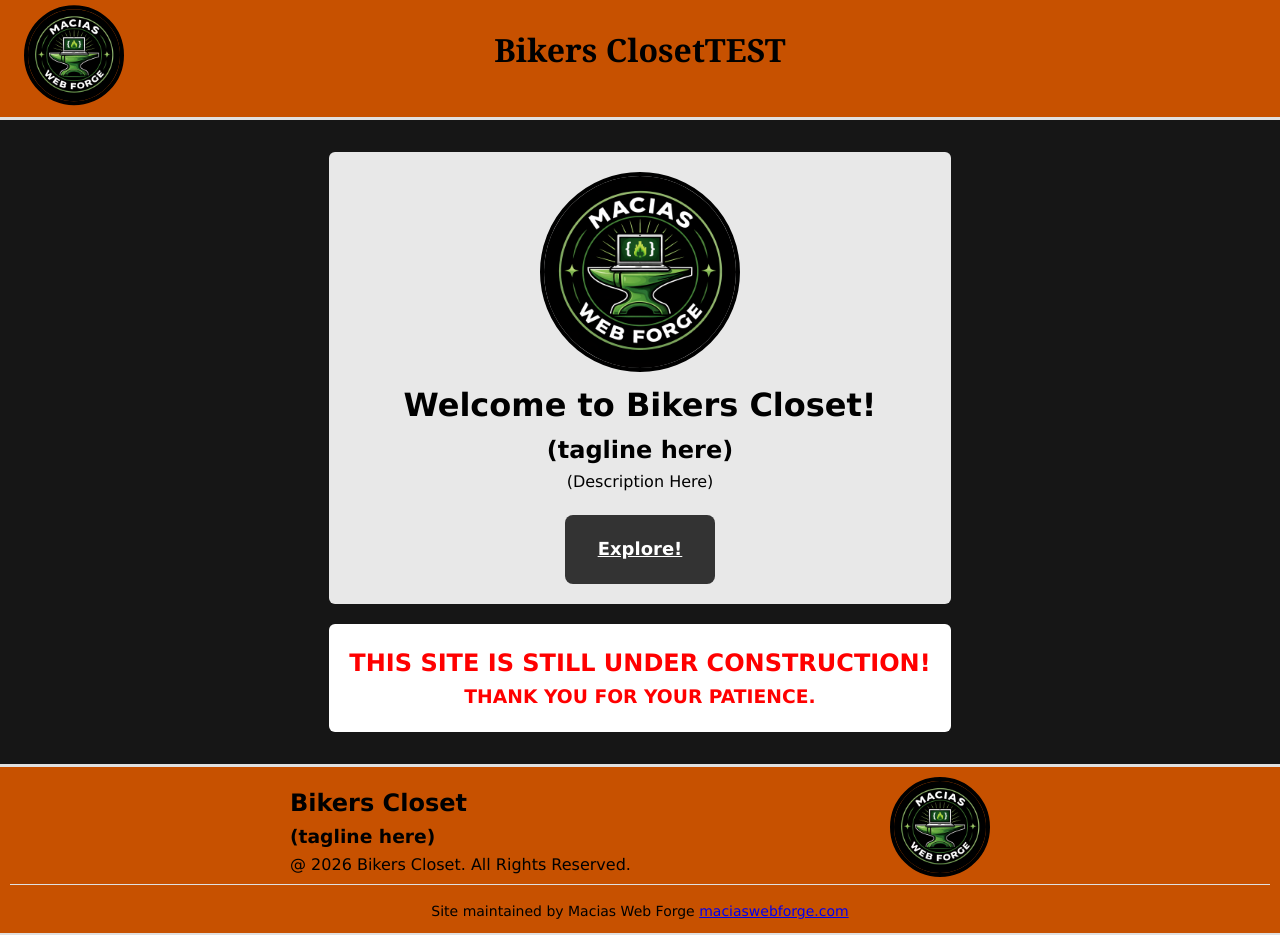
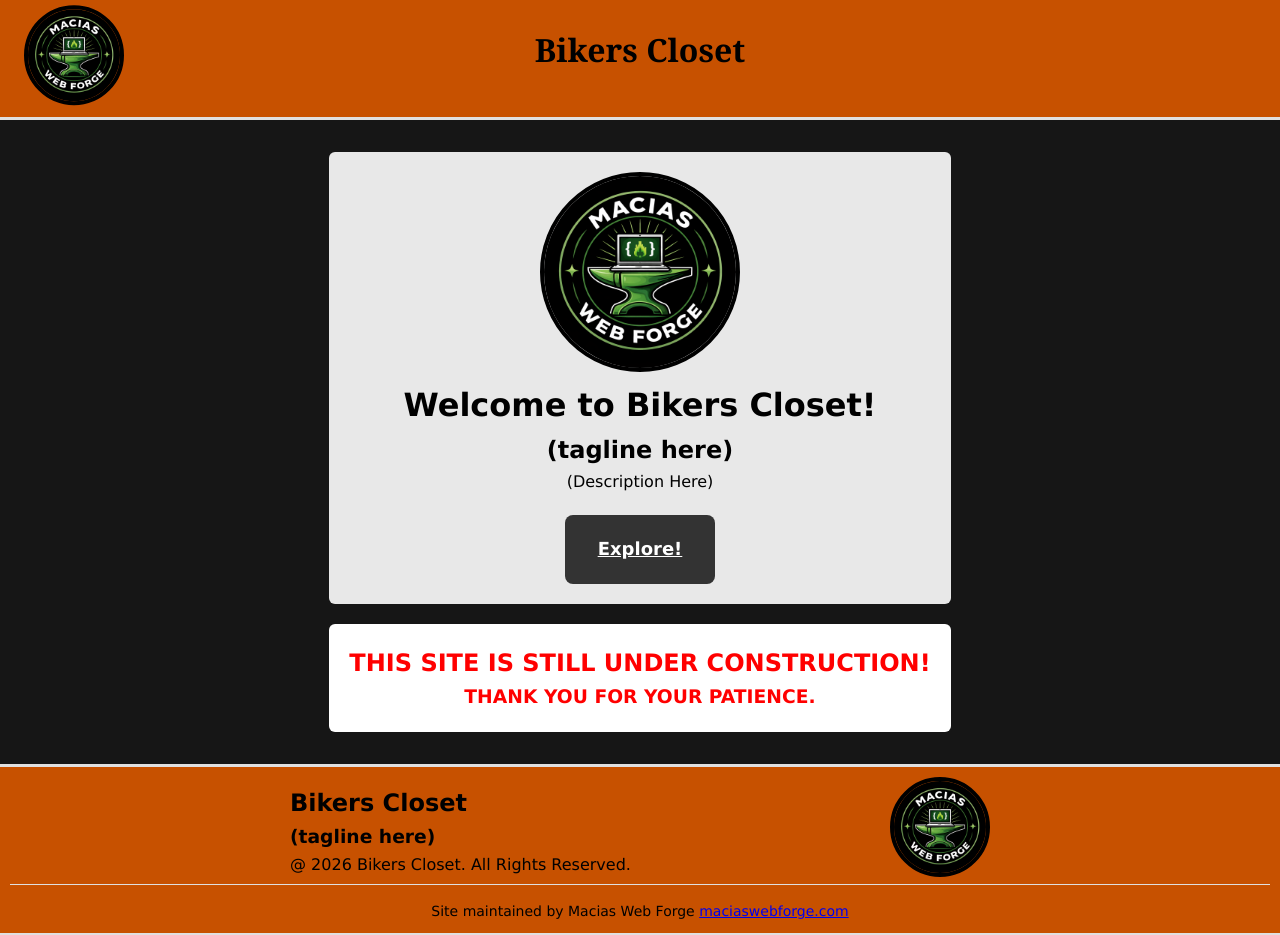
Before and after one commit to isiahmacias-maciaswebforge/bikers-closet, a plain HTML site: page index.html in a window 1280 px wide. Drawn offline with Linux system fonts and the light colour scheme.

Commit message:
Update index.html

```diff
--- a/index.html
+++ b/index.html
@@ -33,7 +33,7 @@
         <div class="header-main">
 
             <!-- Title of Website -->
-            <h1>Bikers ClosetTEST</h1>
+            <h1>Bikers Closet</h1>
 
         </div>
 
```
